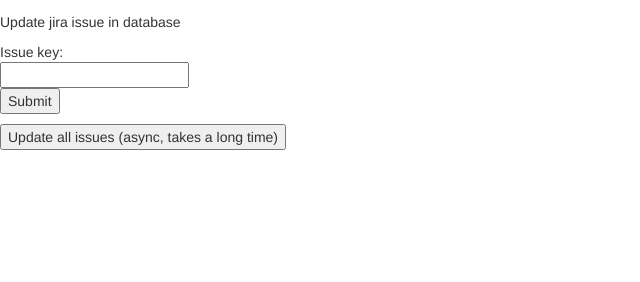
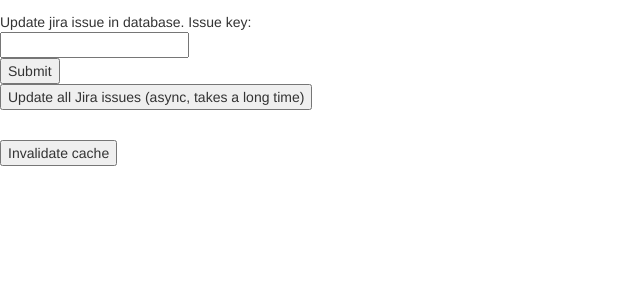
Before and after one commit to topher200/assertion-context, a Python web app: template web/templates/admin.html in a window 1280 px wide. Shown: the part 18-300 px from the top of the page, without its empty margins (0-640 px from the left). Run offline with Jinja, Linux system fonts and the light colour scheme; the template is opened without the code that fills it, so the values that code supplies are empty; some libraries are stand-ins or nearby versions.

Commit message:
add button to invalidate caches to /admin

```diff
--- a/web/static/javascript/admin.js
+++ b/web/static/javascript/admin.js
@@ -33,3 +33,19 @@ function update_all_jira_tickets(){
         contentType: "application/json"
     });
 }
+
+function invalidate_cache(){
+    var payload = {};
+    $.ajax({
+        type: "PUT",
+        url: "/api/invalidate_cache",
+        data: JSON.stringify(payload),
+        success: function() {
+            location.reload();
+        },
+        error: function() {
+            location.reload();
+        },
+        contentType: "application/json"
+    });
+}
--- a/web/templates/admin.html
+++ b/web/templates/admin.html
@@ -4,12 +4,14 @@
 {% block content %}
 <p>Num jira issues: {{ num_jira_issues }}</p>
 
-<p>Update jira issue in database
+<p>
     <form id="jira-issue-form">
-        Issue key:<br>
+        Update jira issue in database. Issue key:<br>
         <input type="text" id="issue_key" name="issue_key"><br>
         <input type="submit" value="Submit" onclick="update_jira_db(document.getElementById('issue_key').value);"/>
     </form>
+    <button onclick="update_all_jira_tickets();">Update all Jira issues (async, takes a long time)</button>
 </p>
-<button onclick="update_all_jira_tickets();">Update all issues (async, takes a long time)</button>
+<br>
+<button onclick="invalidate_cache();">Invalidate cache</button>
 {%- endblock %}
```
